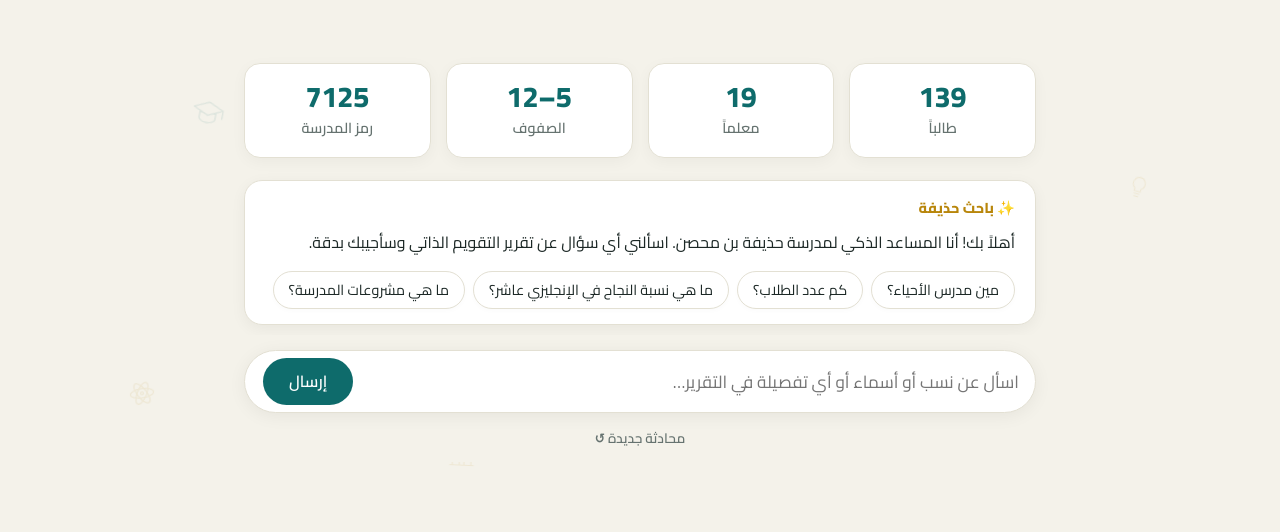
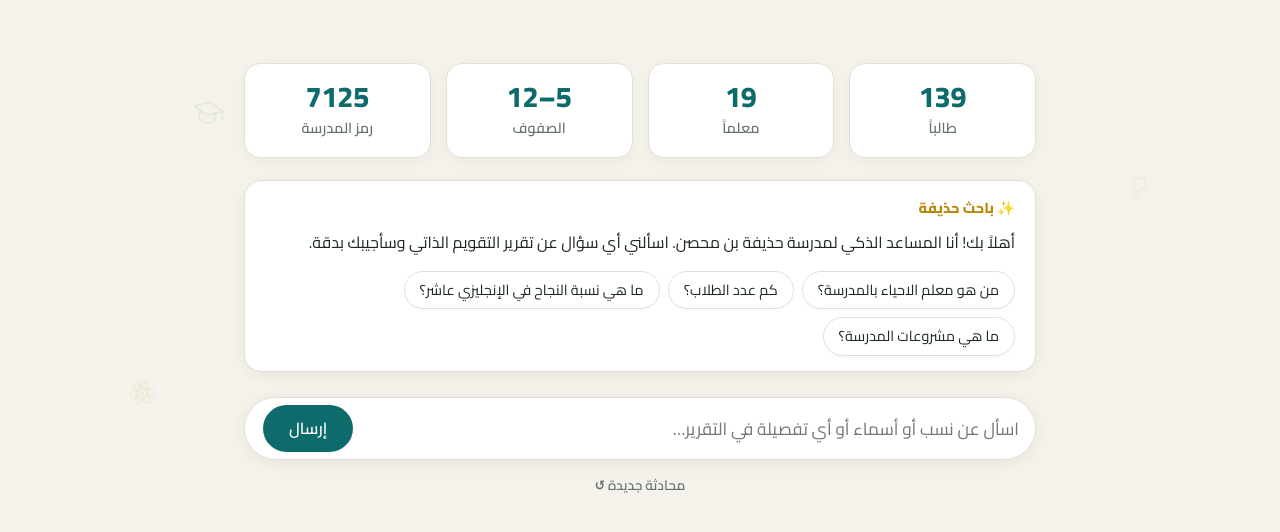
Before and after one commit to mmody1334-gif/hudhifa-searcher, a website: page public/index.html in a window 1280 px wide. Shown: the part 258-790 px from the top of the page. Drawn offline with Linux system fonts and the light colour scheme.

Commit message:
Update index.html

```diff
--- a/public/index.html
+++ b/public/index.html
@@ -167,7 +167,7 @@ button{font:inherit;cursor:pointer}
 </div>
 
 <script>
-    const EX = ['مين مدرس الأحياء؟', 'كم عدد الطلاب؟', 'ما هي نسبة النجاح في الإنجليزي عاشر؟', 'ما هي مشروعات المدرسة؟'];
+    const EX = ['من هو معلم الاحياء بالمدرسة؟', 'كم عدد الطلاب؟', 'ما هي نسبة النجاح في الإنجليزي عاشر؟', 'ما هي مشروعات المدرسة؟'];
     let busy = false;
 
     function addMsg(type, htmlContent) {
```
